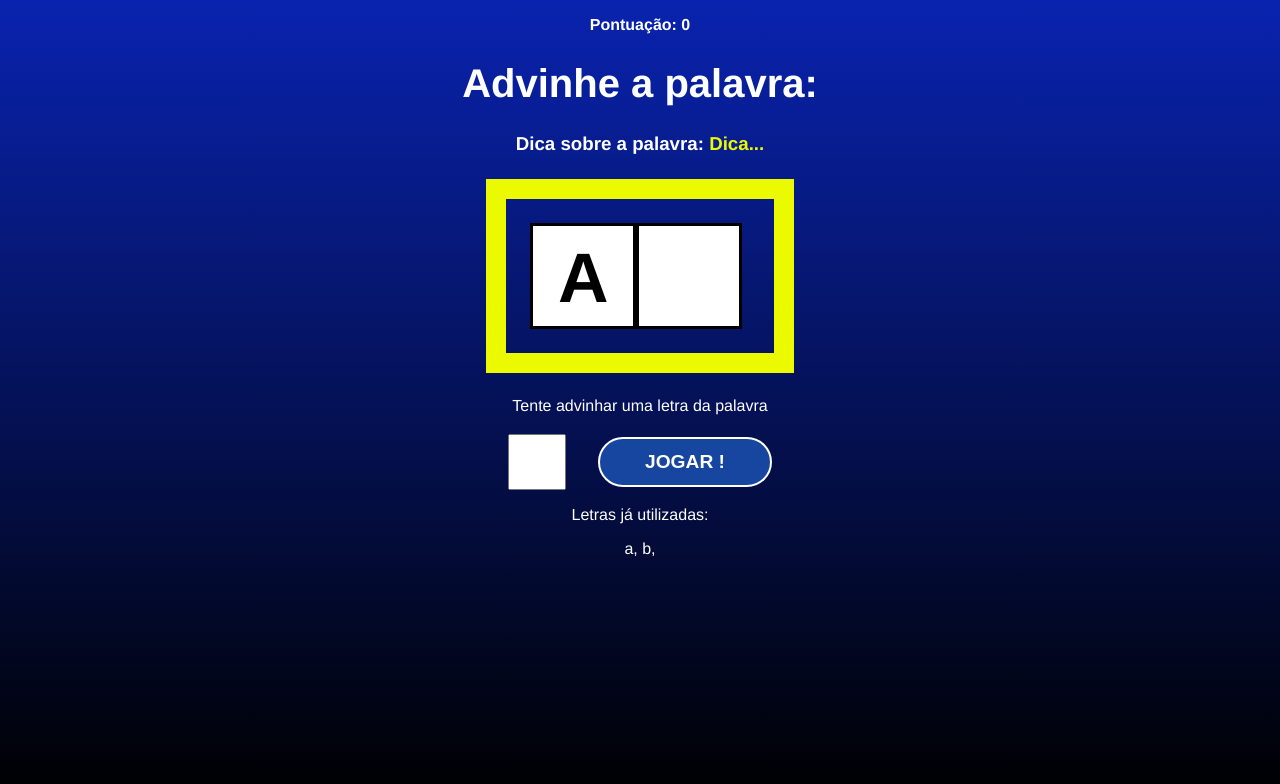
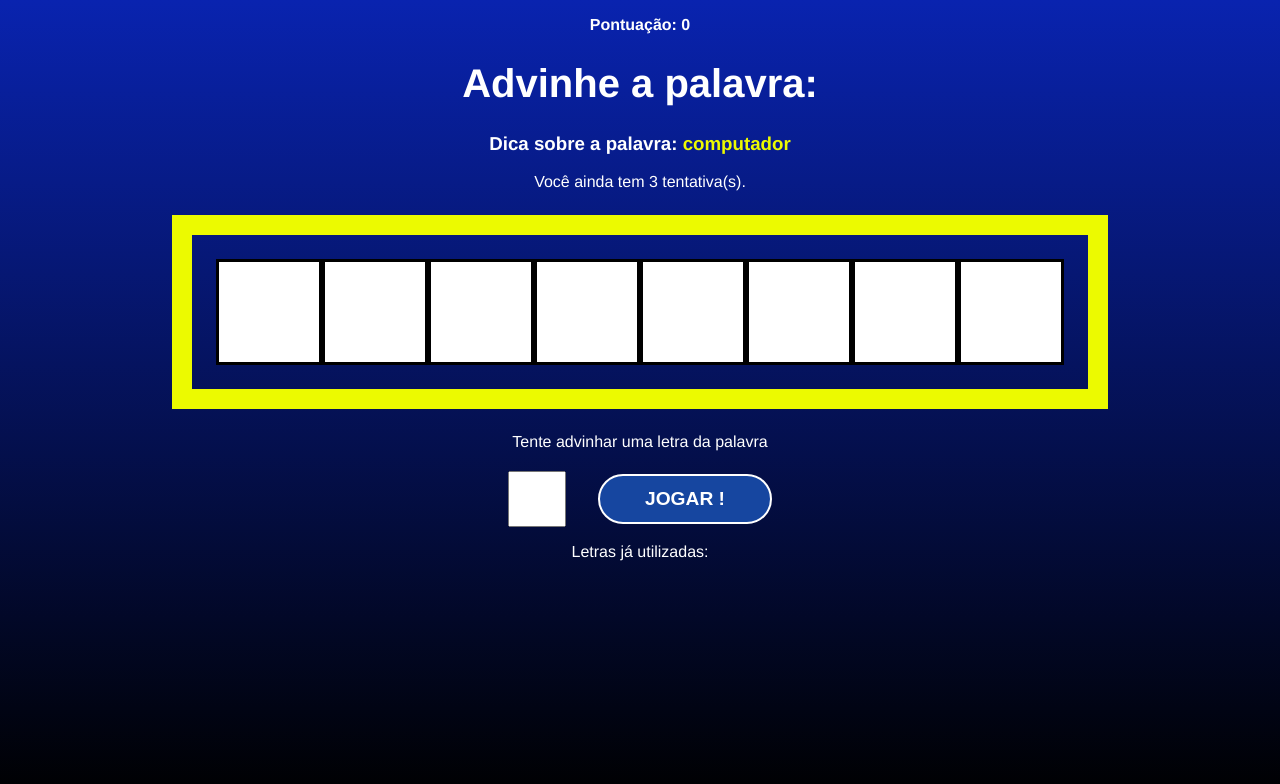
Before and after one commit to xandaosilva/curso-reactjs, a React (Create React App) app in the folder 06_secret/secretword/: page / in a window 1280 px wide. Both pictures are taken after a click on the button "COMEÇAR O JOGO". Shown: the top 784 px of the page. Built offline with nearby package versions, Linux system fonts and the light colour scheme.

Commit message:
Consumindo os states do jogo

```diff
--- a/06_secret/secretword/src/App.js
+++ b/06_secret/secretword/src/App.js
@@ -16,6 +16,10 @@ function App() {
   const [pickedWord, setPickedWord] = useState("");
   const [pickedCategory, setPickedCategory] = useState("");
   const [letters, setLetters] = useState([]);
+  const [guessedLetters, setGuessedLetters] = useState([]);
+  const [wrongLetters, setWrongLetters] = useState([]);
+  const [guesses, setGuesses] = useState(3);
+  const [score, setScore] = useState(0);
 
   const pickWordAndCategory = () => {
     const categories = Object.keys(words);
@@ -48,7 +52,7 @@ function App() {
   return (
     <div className="App">
       {gameStage === "start" && <StartScreen startGame={startGame} />}
-      {gameStage === "game" && <Game verifyLetter={verifyLetter} />}
+      {gameStage === "game" && <Game verifyLetter={verifyLetter} pickedWord={pickedWord} pickedCategory={pickedCategory} letters={letters} guessedLetters={guessedLetters} wrongLetters={wrongLetters} guesses={guesses} score={score}/>}
       {gameStage === "end" && <GameOver retry={retry} />}
     </div>
   );
--- a/06_secret/secretword/src/components/Game.js
+++ b/06_secret/secretword/src/components/Game.js
@@ -2,17 +2,17 @@ import React from 'react';
 
 import "./Game.css";
 
-const Game = ({ verifyLetter }) => {
+const Game = ({ verifyLetter, pickedWord, pickedCategory, letters, guessedLetters, wrongLetters, guesses, score }) => {
     return (
         <div className="game">
-            <p className="points">
-                <span>Pontuação: 0</span>
-            </p>
+            <p className="points"><span>Pontuação: {score}</span></p>
             <h1>Advinhe a palavra:</h1>
-            <h3 className="tip">Dica sobre a palavra: <span>Dica...</span></h3>
+            <h3 className="tip">Dica sobre a palavra: <span>{pickedCategory}</span></h3>
+            <p>Você ainda tem {guesses} tentativa(s).</p>
             <div className="wordContainer">
-                <span className="letter">A</span>
-                <span className="blankSquare"></span>
+                {letters.map((letter, i) => (guessedLetters.includes(letter) ?
+                    (<span className="letter" key={i}>{letter}</span>) : (<span className="blankSquare" key={i}></span>)
+                ))}
             </div>
             <div className="letterContainer">
                 <p>Tente advinhar uma letra da palavra</p>
@@ -23,8 +23,7 @@ const Game = ({ verifyLetter }) => {
             </div>
             <div className="wrongLettersContainer">
                 <p>Letras já utilizadas:</p>
-                <span>a, </span>
-                <span>b, </span>
+                {wrongLetters.map((letter, i) => (<span key={i}>{letter}, </span>))}
             </div>
         </div>
     );
```
